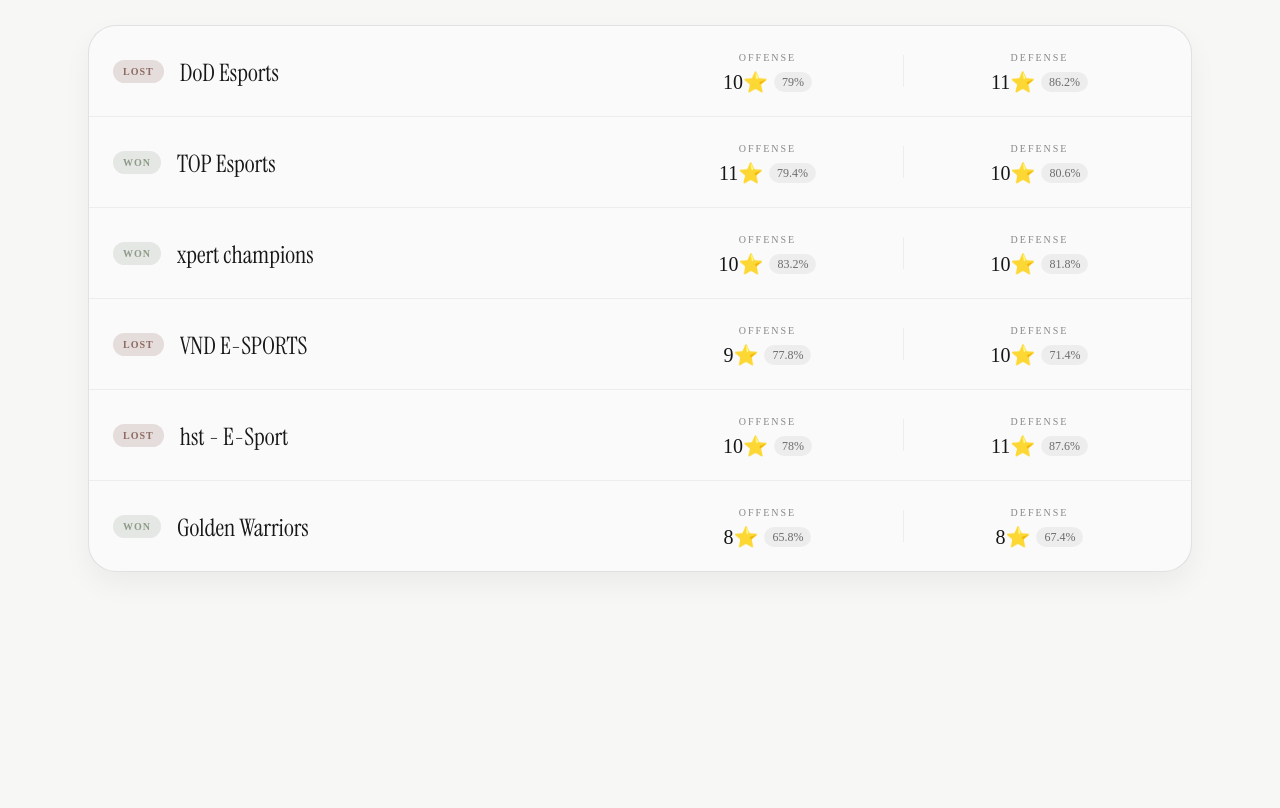
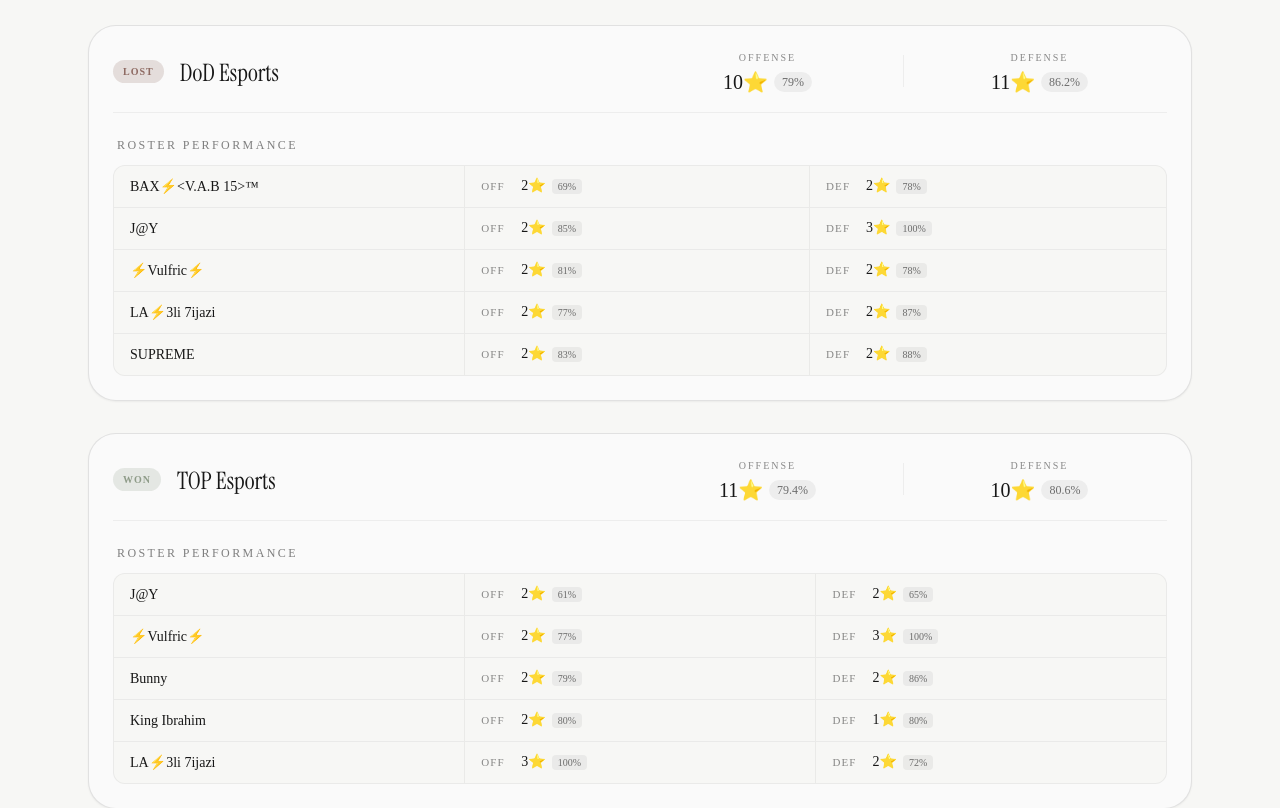
Before and after one commit to Varada-Bogeswara-Rao/clash, a Next.js app: page /esports in a window 1280 px wide. Shown: the part 552-1360 px from the top of the page. Before the commit the page ends 1180 px from the top, so only its background shows below. Built offline with nearby package versions, Linux system fonts and the light colour scheme.

Commit message:
feat: add 4 additional clan war matches and compute total stars

```diff
--- a/app/esports/page.tsx
+++ b/app/esports/page.tsx
@@ -1,4 +1,12 @@
 import React from "react";
+
+type PlayerStats = {
+  name: string;
+  offStars: number;
+  offPercent: number;
+  defStars: number;
+  defPercent: number;
+};
 
 type MatchRecord = {
   opponent: string;
@@ -7,57 +15,175 @@ type MatchRecord = {
   defenseStars: number;
   offensePercent: number;
   defensePercent: number;
+  players: PlayerStats[];
 };
 
+const ALL_PLAYERS = [
+  "BAX⚡<V.A.B 15>™",
+  "J@Y",
+  "⚡Vulfric⚡",
+  "Bunny",
+  "King Ibrahim",
+  "LA⚡3li 7ijazi",
+  "SUPREME",
+  "Thanus",
+  "DW KING BOLTE",
+  "kronos",
+  "T.A✨Peanut"
+];
+
+// The freshly parsed data encompassing all 11 players across all 6 matches
 const matches: MatchRecord[] = [
   {
-    opponent: "DoD Esports",
-    result: "Lost",
-    offenseStars: 10,
-    defenseStars: 11,
-    offensePercent: 79,
-    defensePercent: 86.2,
+    "opponent": "DoD Esports",
+    "result": "Lost",
+    "offenseStars": 10,
+    "defenseStars": 11,
+    "offensePercent": 79,
+    "defensePercent": 86.2,
+    "players": [
+      { "name": "BAX⚡<V.A.B 15>™", "offStars": 2, "offPercent": 69, "defStars": 2, "defPercent": 78 },
+      { "name": "J@Y", "offStars": 2, "offPercent": 85, "defStars": 3, "defPercent": 100 },
+      { "name": "⚡Vulfric⚡", "offStars": 2, "offPercent": 81, "defStars": 2, "defPercent": 78 },
+      { "name": "LA⚡3li 7ijazi", "offStars": 2, "offPercent": 77, "defStars": 2, "defPercent": 87 },
+      { "name": "SUPREME", "offStars": 2, "offPercent": 83, "defStars": 2, "defPercent": 88 }
+    ]
   },
   {
-    opponent: "TOP Esports",
-    result: "Won",
-    offenseStars: 11,
-    defenseStars: 10,
-    offensePercent: 79.4,
-    defensePercent: 80.6,
+    "opponent": "TOP Esports",
+    "result": "Won",
+    "offenseStars": 11,
+    "defenseStars": 10,
+    "offensePercent": 79.4,
+    "defensePercent": 80.6,
+    "players": [
+      { "name": "J@Y", "offStars": 2, "offPercent": 61, "defStars": 2, "defPercent": 65 },
+      { "name": "⚡Vulfric⚡", "offStars": 2, "offPercent": 77, "defStars": 3, "defPercent": 100 },
+      { "name": "Bunny", "offStars": 2, "offPercent": 79, "defStars": 2, "defPercent": 86 },
+      { "name": "King Ibrahim", "offStars": 2, "offPercent": 80, "defStars": 1, "defPercent": 80 },
+      { "name": "LA⚡3li 7ijazi", "offStars": 3, "offPercent": 100, "defStars": 2, "defPercent": 72 }
+    ]
   },
   {
-    opponent: "xpert champions",
-    result: "Won",
-    offenseStars: 10,
-    defenseStars: 10,
-    offensePercent: 83.2,
-    defensePercent: 81.8,
+    "opponent": "xpert champions",
+    "result": "Won",
+    "offenseStars": 10,
+    "defenseStars": 10,
+    "offensePercent": 83.2,
+    "defensePercent": 81.8,
+    "players": [
+      { "name": "BAX⚡<V.A.B 15>™", "offStars": 2, "offPercent": 69, "defStars": 2, "defPercent": 97 },
+      { "name": "J@Y", "offStars": 2, "offPercent": 89, "defStars": 2, "defPercent": 82 },
+      { "name": "Bunny", "offStars": 2, "offPercent": 78, "defStars": 2, "defPercent": 74 },
+      { "name": "LA⚡3li 7ijazi", "offStars": 2, "offPercent": 85, "defStars": 2, "defPercent": 82 },
+      { "name": "SUPREME", "offStars": 2, "offPercent": 95, "defStars": 2, "defPercent": 74 }
+    ]
   },
   {
-    opponent: "VND E-SPORTS",
-    result: "Lost",
-    offenseStars: 9,
-    defenseStars: 10,
-    offensePercent: 77.8,
-    defensePercent: 71.4,
+    "opponent": "VND E-SPORTS",
+    "result": "Lost",
+    "offenseStars": 9,
+    "defenseStars": 10,
+    "offensePercent": 77.8,
+    "defensePercent": 71.4,
+    "players": [
+      { "name": "BAX⚡<V.A.B 15>™", "offStars": 1, "offPercent": 86, "defStars": 2, "defPercent": 69 },
+      { "name": "J@Y", "offStars": 2, "offPercent": 85, "defStars": 2, "defPercent": 78 },
+      { "name": "Bunny", "offStars": 2, "offPercent": 65, "defStars": 2, "defPercent": 72 },
+      { "name": "LA⚡3li 7ijazi", "offStars": 2, "offPercent": 90, "defStars": 2, "defPercent": 69 },
+      { "name": "SUPREME", "offStars": 2, "offPercent": 63, "defStars": 2, "defPercent": 69 }
+    ]
   },
   {
-    opponent: "hst - E-Sport",
-    result: "Lost",
-    offenseStars: 10,
-    defenseStars: 11,
-    offensePercent: 78,
-    defensePercent: 87.6,
+    "opponent": "hst - E-Sport",
+    "result": "Lost",
+    "offenseStars": 10,
+    "defenseStars": 11,
+    "offensePercent": 78,
+    "defensePercent": 87.6,
+    "players": [
+      { "name": "BAX⚡<V.A.B 15>™", "offStars": 2, "offPercent": 72, "defStars": 2, "defPercent": 83 },
+      { "name": "⚡Vulfric⚡", "offStars": 2, "offPercent": 85, "defStars": 2, "defPercent": 98 },
+      { "name": "King Ibrahim", "offStars": 2, "offPercent": 77, "defStars": 3, "defPercent": 100 },
+      { "name": "LA⚡3li 7ijazi", "offStars": 2, "offPercent": 80, "defStars": 2, "defPercent": 79 },
+      { "name": "SUPREME", "offStars": 2, "offPercent": 76, "defStars": 2, "defPercent": 78 }
+    ]
   },
   {
-    opponent: "Golden Warriors",
-    result: "Won",
-    offenseStars: 8,
-    defenseStars: 8,
-    offensePercent: 65.8,
-    defensePercent: 67.4,
+    "opponent": "Golden Warriors",
+    "result": "Won",
+    "offenseStars": 8,
+    "defenseStars": 8,
+    "offensePercent": 65.8,
+    "defensePercent": 67.4,
+    "players": [
+      { "name": "J@Y", "offStars": 2, "offPercent": 72, "defStars": 2, "defPercent": 77 },
+      { "name": "Bunny", "offStars": 2, "offPercent": 88, "defStars": 2, "defPercent": 78 },
+      { "name": "LA⚡3li 7ijazi", "offStars": 2, "offPercent": 90, "defStars": 2, "defPercent": 94 },
+      { "name": "Thanus", "offStars": 2, "offPercent": 79, "defStars": 2, "defPercent": 88 },
+      { "name": "DW KING BOLTE", "offStars": 2, "offPercent": 87, "defStars": 0, "defPercent": 0 }
+    ]
   },
+  {
+    "opponent": "blue whales",
+    "result": "Won",
+    "offenseStars": 10,
+    "defenseStars": 10,
+    "offensePercent": 0,
+    "defensePercent": 0,
+    "players": [
+      { "name": "J@Y", "offStars": 2, "offPercent": 83, "defStars": 2, "defPercent": 62 },
+      { "name": "Bunny", "offStars": 2, "offPercent": 91, "defStars": 2, "defPercent": 75 },
+      { "name": "LA⚡3li 7ijazi", "offStars": 1, "offPercent": 69, "defStars": 2, "defPercent": 68 },
+      { "name": "SUPREME", "offStars": 3, "offPercent": 100, "defStars": 2, "defPercent": 98 },
+      { "name": "DW KING BOLTE", "offStars": 2, "offPercent": 78, "defStars": 2, "defPercent": 74 }
+    ]
+  },
+  {
+    "opponent": "blue whales",
+    "result": "Lost",
+    "offenseStars": 10,
+    "defenseStars": 11,
+    "offensePercent": 0,
+    "defensePercent": 0,
+    "players": [
+      { "name": "BAX⚡<V.A.B 15>™", "offStars": 2, "offPercent": 89, "defStars": 2, "defPercent": 94 },
+      { "name": "Bunny", "offStars": 2, "offPercent": 77, "defStars": 3, "defPercent": 100 },
+      { "name": "LA⚡3li 7ijazi", "offStars": 2, "offPercent": 59, "defStars": 2, "defPercent": 71 },
+      { "name": "SUPREME", "offStars": 2, "offPercent": 91, "defStars": 2, "defPercent": 75 },
+      { "name": "kronos", "offStars": 2, "offPercent": 63, "defStars": 2, "defPercent": 88 }
+    ]
+  },
+  {
+    "opponent": "FF esports",
+    "result": "Lost",
+    "offenseStars": 9,
+    "defenseStars": 11,
+    "offensePercent": 0,
+    "defensePercent": 0,
+    "players": [
+      { "name": "J@Y", "offStars": 2, "offPercent": 70, "defStars": 2, "defPercent": 64 },
+      { "name": "⚡Vulfric⚡", "offStars": 2, "offPercent": 69, "defStars": 2, "defPercent": 77 },
+      { "name": "LA⚡3li 7ijazi", "offStars": 2, "offPercent": 89, "defStars": 2, "defPercent": 83 },
+      { "name": "SUPREME", "offStars": 1, "offPercent": 76, "defStars": 2, "defPercent": 75 },
+      { "name": "T.A✨Peanut", "offStars": 2, "offPercent": 99, "defStars": 3, "defPercent": 100 }
+    ]
+  },
+  {
+    "opponent": "spark assassin",
+    "result": "Lost",
+    "offenseStars": 9,
+    "defenseStars": 10,
+    "offensePercent": 0,
+    "defensePercent": 0,
+    "players": [
+      { "name": "J@Y", "offStars": 2, "offPercent": 85, "defStars": 2, "defPercent": 79 },
+      { "name": "⚡Vulfric⚡", "offStars": 1, "offPercent": 54, "defStars": 3, "defPercent": 100 },
+      { "name": "LA⚡3li 7ijazi", "offStars": 2, "offPercent": 75, "defStars": 2, "defPercent": 89 },
+      { "name": "SUPREME", "offStars": 2, "offPercent": 80, "defStars": 2, "defPercent": 87 },
+      { "name": "T.A✨Peanut", "offStars": 2, "offPercent": 78, "defStars": 1, "defPercent": 89 }
+    ]
+  }
 ];
 
 export default function EsportsPage() {
@@ -87,22 +213,22 @@ export default function EsportsPage() {
           </div>
         </div>
 
-        <div className="section-frame overflow-hidden bg-parchment">
-          <div className="divide-y divide-black/5">
+        <div className="space-y-8">
           {matches.map((match, i) => {
-              // using the exact tailwind colors defined in your config (sage vs brick)
             const bgColor =
               match.result === "Won"
-                  ? "bg-sage/20 text-sage"
+                ? "bg-[#8E9B88]/20 text-[#8E9B88]" // sage
                 : match.result === "Lost"
-                  ? "bg-brick/20 text-brick"
+                ? "bg-[#8E6A62]/20 text-[#8E6A62]" // brick
                 : "bg-black/10 text-ink/70";
 
             return (
-                <div
+              <article
                 key={i}
-                  className="flex flex-col sm:flex-row sm:items-center justify-between p-4 sm:p-6 hover:bg-black/[0.02] transition-colors"
+                className="section-frame bg-parchment flex flex-col p-4 sm:p-6 transition-colors shadow-sm"
               >
+                {/* Clan vs Clan Top Row */}
+                <div className="flex flex-col sm:flex-row sm:items-center justify-between pb-5 border-b border-black/5">
                   <div className="flex items-center gap-4 w-full sm:w-1/2 mb-4 sm:mb-0">
                     <span
                       className={`text-[10px] font-bold uppercase tracking-widest px-2.5 py-1 rounded-full ${bgColor}`}
@@ -142,9 +268,46 @@ export default function EsportsPage() {
                     </div>
                   </div>
                 </div>
+
+                {/* All 11 Players Sub-Table */}
+                <div className="mt-2 pt-2">
+                  <p className="data-label mb-3 mt-2 px-1">Roster Performance</p>
+                  <div className="overflow-x-auto rounded-xl border border-black/5 bg-paper">
+                    <table className="w-full text-left text-sm whitespace-nowrap">
+                      <tbody className="divide-y divide-black/5">
+                        {match.players.length > 0 ? (
+                          match.players.map((stats) => (
+                            <tr key={stats.name} className="hover:bg-black/[0.02] transition-colors">
+                              <td className="py-2.5 px-4 font-body text-ink font-medium w-1/3 border-r border-black/5">
+                                {stats.name}
+                              </td>
+                              <td className="py-2.5 px-4 font-body text-ink">
+                                <span className="text-[11px] text-ink/50 uppercase tracking-widest mr-2 inline-block w-8">Off</span>
+                                {stats.offStars}⭐
+                                <span className="text-[10px] text-ink/60 bg-black/5 px-1.5 py-0.5 rounded ml-1.5">{stats.offPercent}%</span>
+                              </td>
+                              <td className="py-2.5 px-4 font-body text-ink border-l border-black/5">
+                                <span className="text-[11px] text-ink/50 uppercase tracking-widest mr-2 inline-block w-8">Def</span>
+                                {stats.defStars}⭐
+                                <span className="text-[10px] text-ink/60 bg-black/5 px-1.5 py-0.5 rounded ml-1.5">{stats.defPercent}%</span>
+                              </td>
+                            </tr>
+                          ))
+                        ) : (
+                          <tr>
+                            <td colSpan={3} className="py-4 px-4 font-body text-ink/50 text-sm text-center italic">
+                              No participant data available for this match.
+                            </td>
+                          </tr>
+                        )}
+                      </tbody>
+                    </table>
+                  </div>
+                </div>
+
+              </article>
             );
           })}
-          </div>
         </div>
       </section>
     </div>
```
Lines whose indentation alone changed are shown as unchanged.
